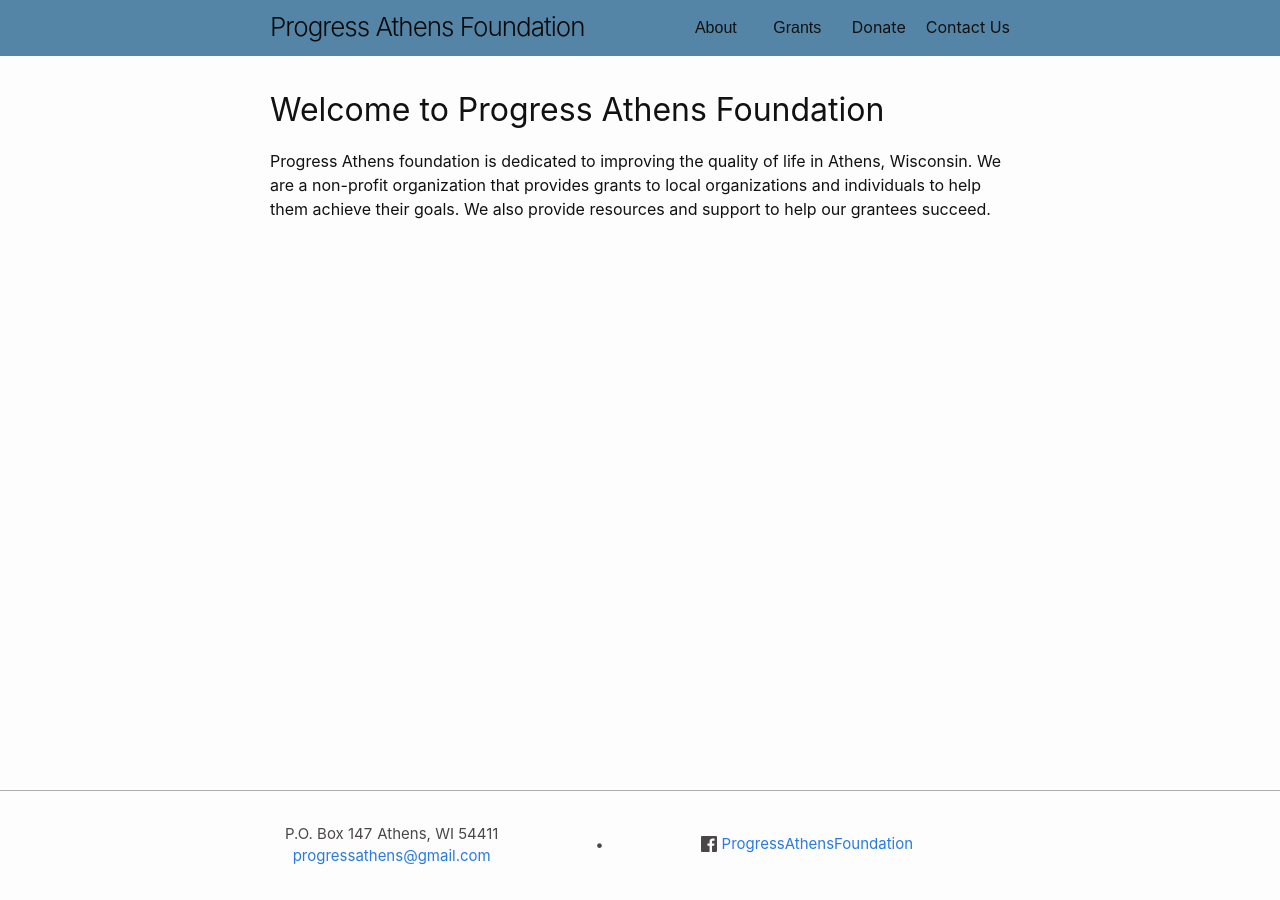
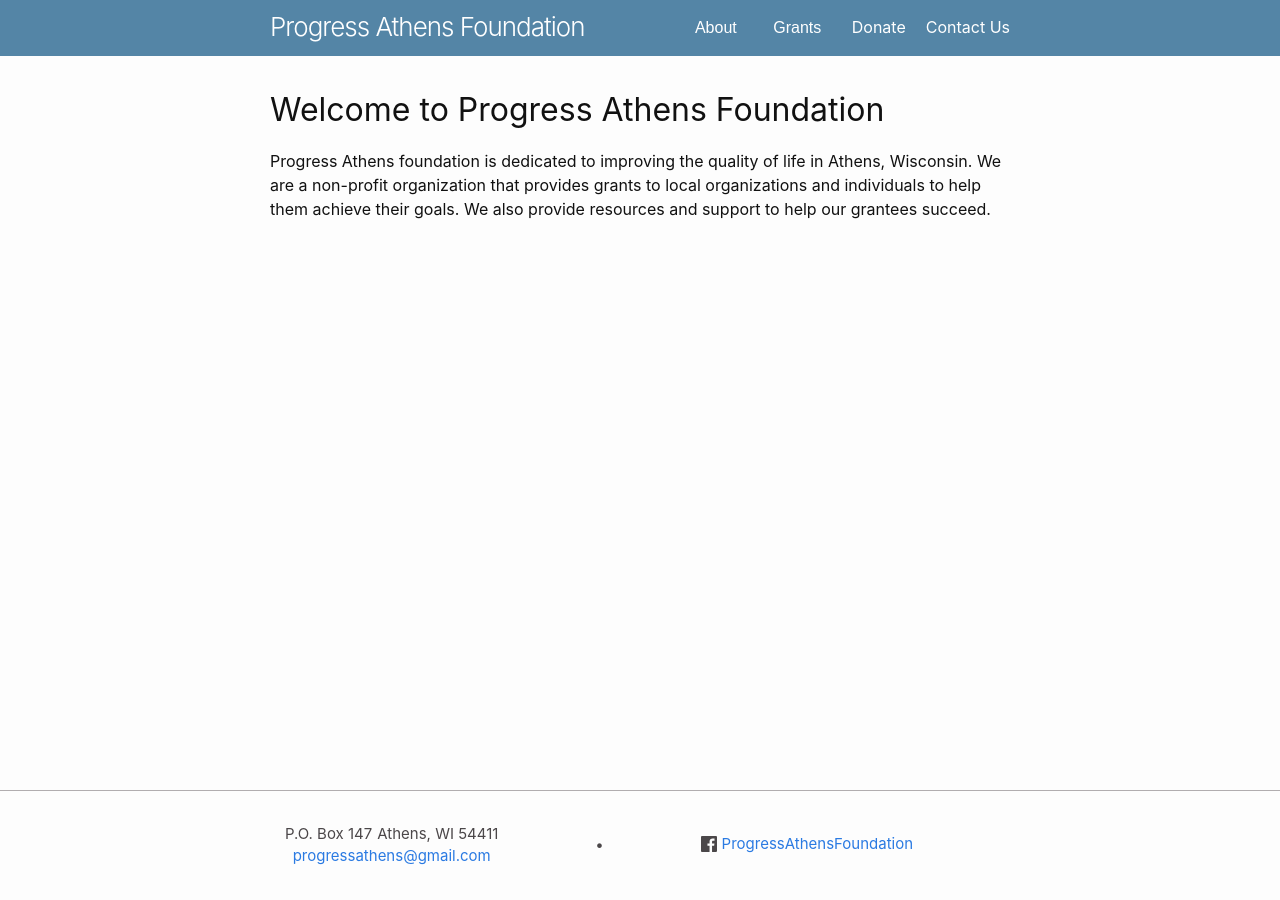
Before and after one commit to helle253/athens-foundation, a Jekyll site: the page built from index.md, in a window 1280 px wide. Built offline with Jekyll 4.4.1, drawn with Linux system fonts in a browser that asks for light colours.

Commit message:
update top link colors

```diff
--- a/_sass/themes/_layout.scss
+++ b/_sass/themes/_layout.scss
@@ -42,15 +42,15 @@
 
 .site-title {
   @include relative-font-size(1.625);
+  color: $white-color;
   font-weight: 300;
   line-height: $base-line-height * $base-font-size * 2.25;
   letter-spacing: -1px;
   margin-bottom: 0;
   float: left;
 
-  &,
   &:visited {
-    color: $grey-color-dark;
+    color: $white-color;
   }
 }
 
@@ -67,7 +67,7 @@
   }
 
   .page-link {
-    color: $text-color;
+    color: $white-color;
     line-height: $base-line-height;
 
     // Gaps between nav items, but not on the last one
```
